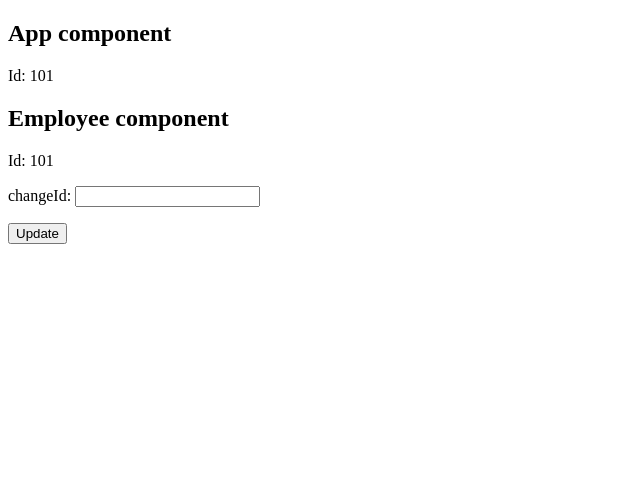
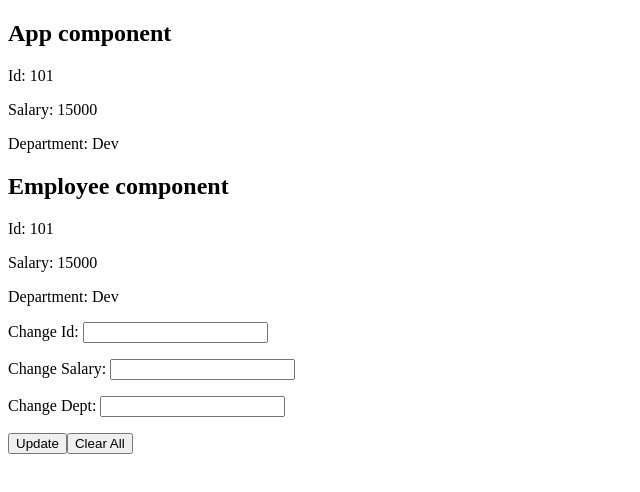
Before and after one commit to MeSubrat/react-practice-youtube, a React (Create React App) app: page / in a window 1280 px wide. Shown: the top 492 px of the page, without its empty margins (0-640 px from the left). Built offline with nearby package versions, Linux system fonts and the light colour scheme.

Commit message:
Now total info like salary,dept,Id can be udated. Added a clear button to clear the input fields as well as the information shown on the page..

```diff
--- a/src/index.js
+++ b/src/index.js
@@ -217,11 +217,14 @@ class App extends React.Component{
       },changeEmployeeInfo:this.updateEmployeeDetails
     };
   }
-  updateEmployeeDetails=(value)=>{
+  updateEmployeeDetails=(eId,eSalary,eDepartment)=>{
     this.setState(prevState => ({
       data:{
         ...prevState.data,
-        id:value
+        id:eId,
+        salary: eSalary,
+        dept: eDepartment
+
       }
     }))
   }
@@ -234,6 +237,16 @@ class App extends React.Component{
           Id: {this.state.data.id}
         </label>
       </p>
+      <p>
+        <label>
+          Salary: {this.state.data.salary}
+        </label>
+      </p>
+      <p>
+        <label>
+          Department: {this.state.data.dept}
+        </label>
+      </p>
       <employeeContext.Provider value={this.state}>
         <Employee></Employee>
       </employeeContext.Provider>
@@ -244,8 +257,20 @@ class App extends React.Component{
 class Employee extends React.Component{
   static contextType=employeeContext;
   updateDetails=()=>{
-    let dataReceived=this.refs.eid.value;;
-    this.context.changeEmployeeInfo(dataReceived);
+    let eId=this.refs.eid.value;
+    let eSalary=this.refs.eSal.value;
+    let eDepartment=this.refs.eDept.value;
+    this.context.changeEmployeeInfo(eId,eSalary,eDepartment);
+  }
+  clearHandler=() => {
+    let eId="";
+    let eSalary="";
+    let eDepartment="";
+    this.refs.eid.value="";
+    this.refs.eSal.value='';
+    this.refs.eDept.value='';
+    this.context.changeEmployeeInfo(eId,eSalary,eDepartment);
+
   }
   render()
   {
@@ -258,13 +283,34 @@ class Employee extends React.Component{
       </p>
       <p>
         <label>
-          changeId: <input type='text' ref={"eid"} />
+          Salary: {this.context.data.salary}
+        </label>
+      </p>
+      <p>
+        <label>
+          Department: {this.context.data.dept}
+        </label>
+      </p>
+      <p>
+        <label>
+          Change Id: <input type='text' ref={"eid"} />
+        </label>
+      </p>
+      <p>
+        <label>
+          Change Salary: <input type='text' ref={"eSal"} />
+        </label>
+      </p>
+      <p>
+        <label>
+          Change Dept: <input type='text' ref={"eDept"} />
         </label>
       </p>
       <p>
         <button onClick={this.updateDetails}>
           Update
         </button>
+        <button onClick={this.clearHandler}>Clear All</button>
       </p>
     </div>
   }
```
